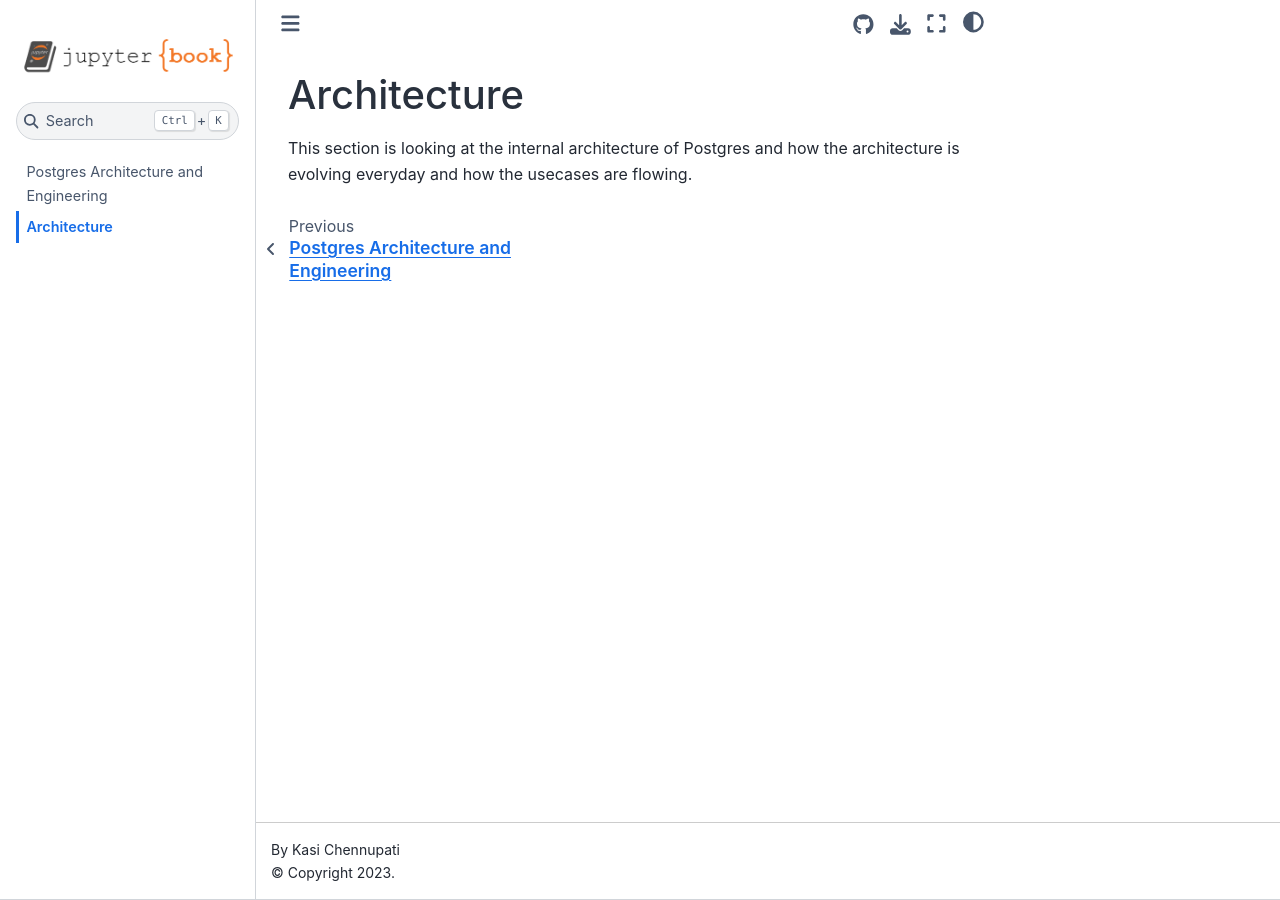
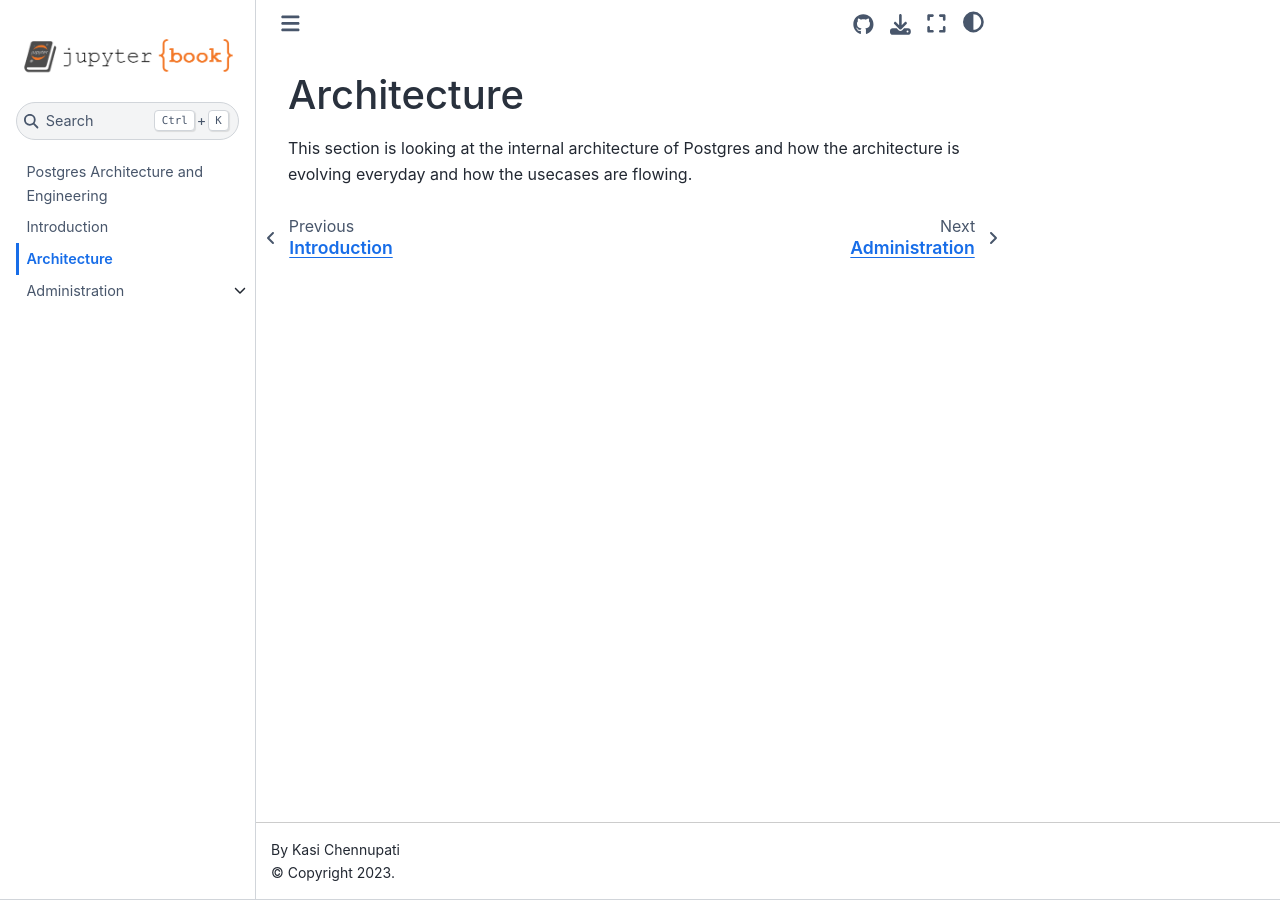
Before and after one commit to KasiChennupati/postgres-architecture-and-engineering, a Jupyter Book: the page built from documentation/Architecture/Architecture.md, in a window 1280 px wide. Built offline with Jupyter Book 1.0.4 settings and Sphinx 7.4.7 and the Sphinx Book theme 1.1.4, drawn with Linux system fonts in a browser that asks for light colours; pages that are not in the unit, such as notebooks, are missing from menus.

Commit message:
updated toc

```diff
--- a/_toc.yml
+++ b/_toc.yml
@@ -7,6 +7,9 @@ options:
   numbered: False
 chapters:
   - file: documentation/Introduction/Introduction
+
+  - file: documentation/Architecture/Architecture
+
+  - file: documentation/Administration/administration
     sections:
       - file: documentation/Administration/sections/backup
-  - file: documentation/Architecture/Architecture
--- /dev/null
+++ b/documentation/Introduction/Introduction.md
@@ -0,0 +1 @@
+# Introduction
```
